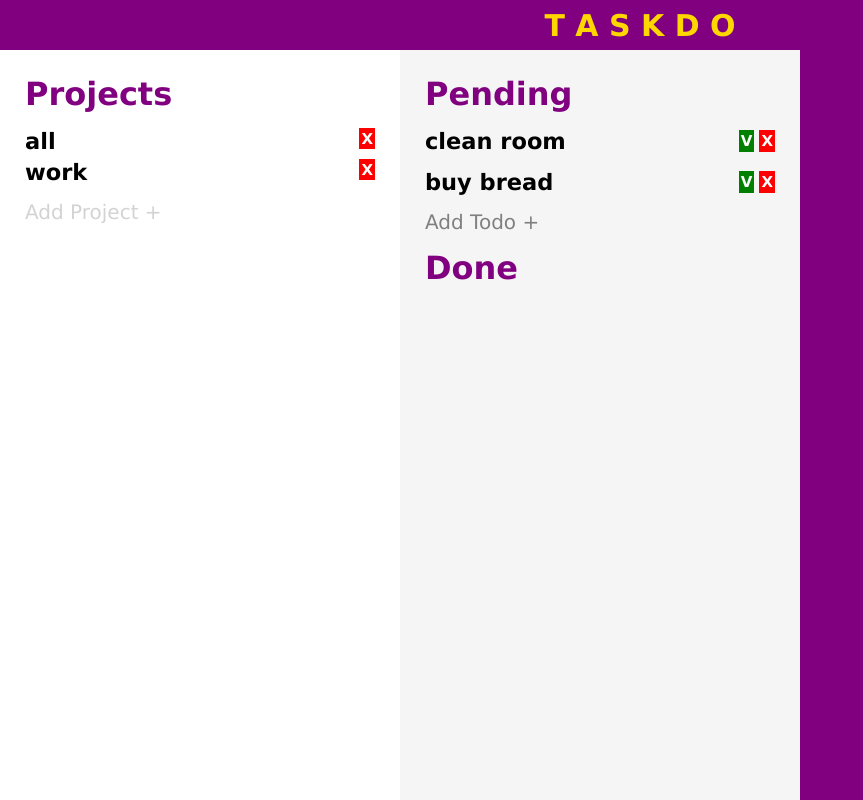
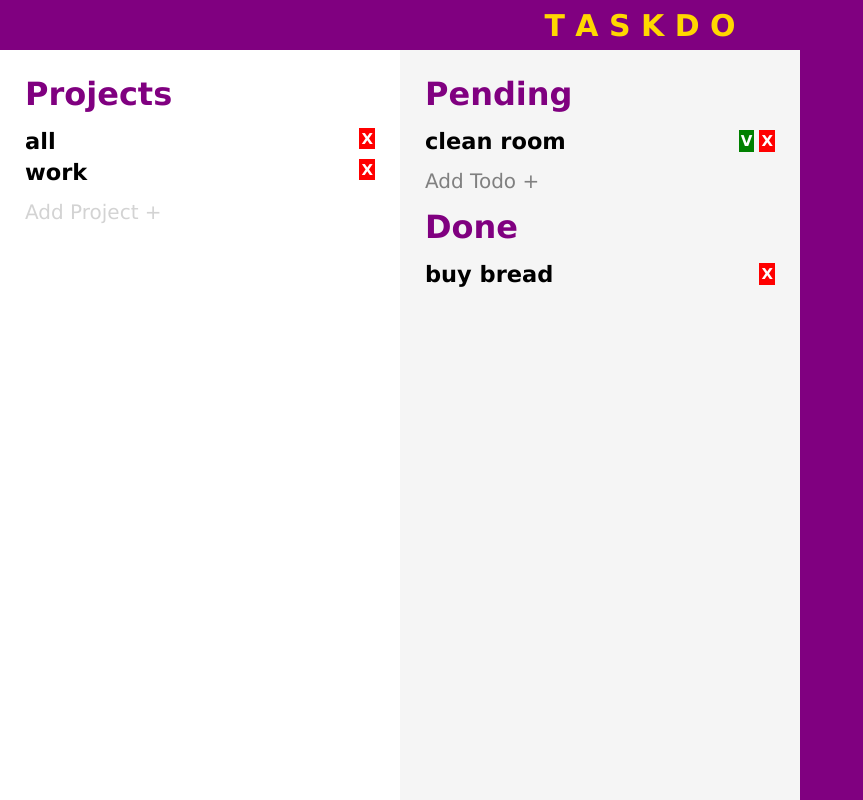
Before and after one commit to fnafelipe/odin-todolist, a website built with webpack: page src/template.html in a window 1280 px wide. Shown: the whole page, without its empty margins (0-863 px from the left). Built offline with nearby package versions, Linux system fonts and the light colour scheme.

Commit message:
fix: set displaying for pending and done todos with diferencing

```diff
--- a/src/index.js
+++ b/src/index.js
@@ -22,7 +22,7 @@ controller.addTodoToProject(
   "critical",
 );
 
-console.log(controller);
+controller.doTodoFromProject(controller.currentProject.todos[1].id);
 
 const taskdo = new Interface(controller);
 
--- a/src/modules/interface.js
+++ b/src/modules/interface.js
@@ -31,7 +31,7 @@ export class Interface {
     const pendingTodos = this.#controller.currentProject.pendingTodos;
     const doneTodos = this.#controller.currentProject.doneTodos;
 
-    for (let pendingTodoInfo of this.#controller.currentProject.pendingTodos) {
+    for (let pendingTodoInfo of pendingTodos) {
       const { todo, todoTitle, todoBtns, doTodoBtn, removeTodoBtn } =
         this.#createTodoElements(false);
 
@@ -46,8 +46,23 @@ export class Interface {
       );
 
       this.#pendingTodos.appendChild(todo);
+    }
 
-      console.log(todo);
+    for (let doneTodoInfo of doneTodos) {
+      const { todo, todoTitle, todoBtns, doTodoBtn, removeTodoBtn } =
+        this.#createTodoElements(true);
+
+      this.#addTodoClassesAndContent(
+        todo,
+        todoTitle,
+        todoBtns,
+        doTodoBtn,
+        removeTodoBtn,
+        doneTodoInfo,
+        true,
+      );
+
+      this.#doneTodos.appendChild(todo);
     }
   }
 
@@ -55,7 +70,7 @@ export class Interface {
     todo,
     todoTitle,
     todoBtns,
-    doTodoBtn,
+    doTodoBtn = undefined,
     removeTodoBtn,
     todoInfo,
     isDone,
@@ -88,7 +103,7 @@ export class Interface {
       return { todo, todoTitle, todoBtns, doTodoBtn, removeTodoBtn };
     } else {
       todoBtns.appendChild(removeTodoBtn);
-      return { todo, todoTitle, todoBtns, removeTodoBtn };
+      return { todo, todoTitle, todoBtns, undefined, removeTodoBtn };
     }
   }
 
```
Also changed, not shown: src/template.html (+0 -15 lines).
